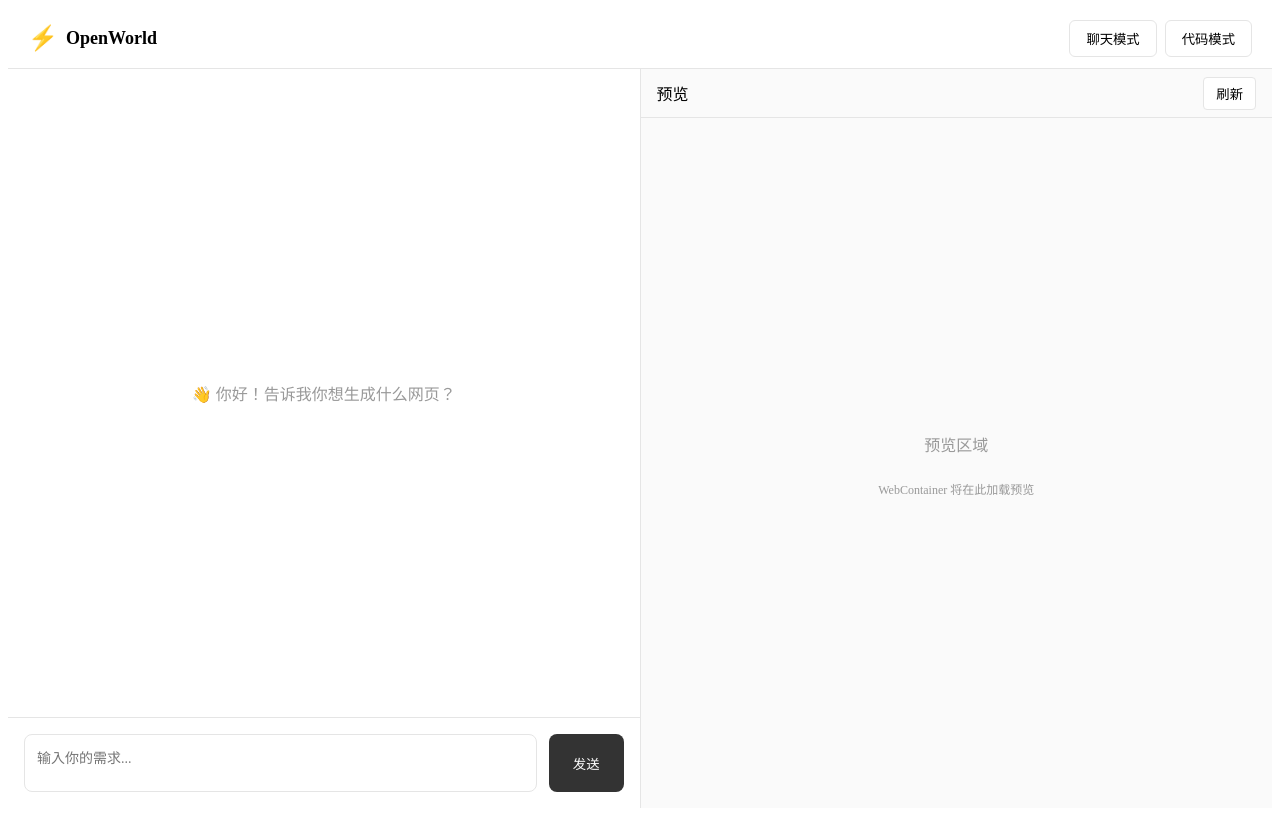
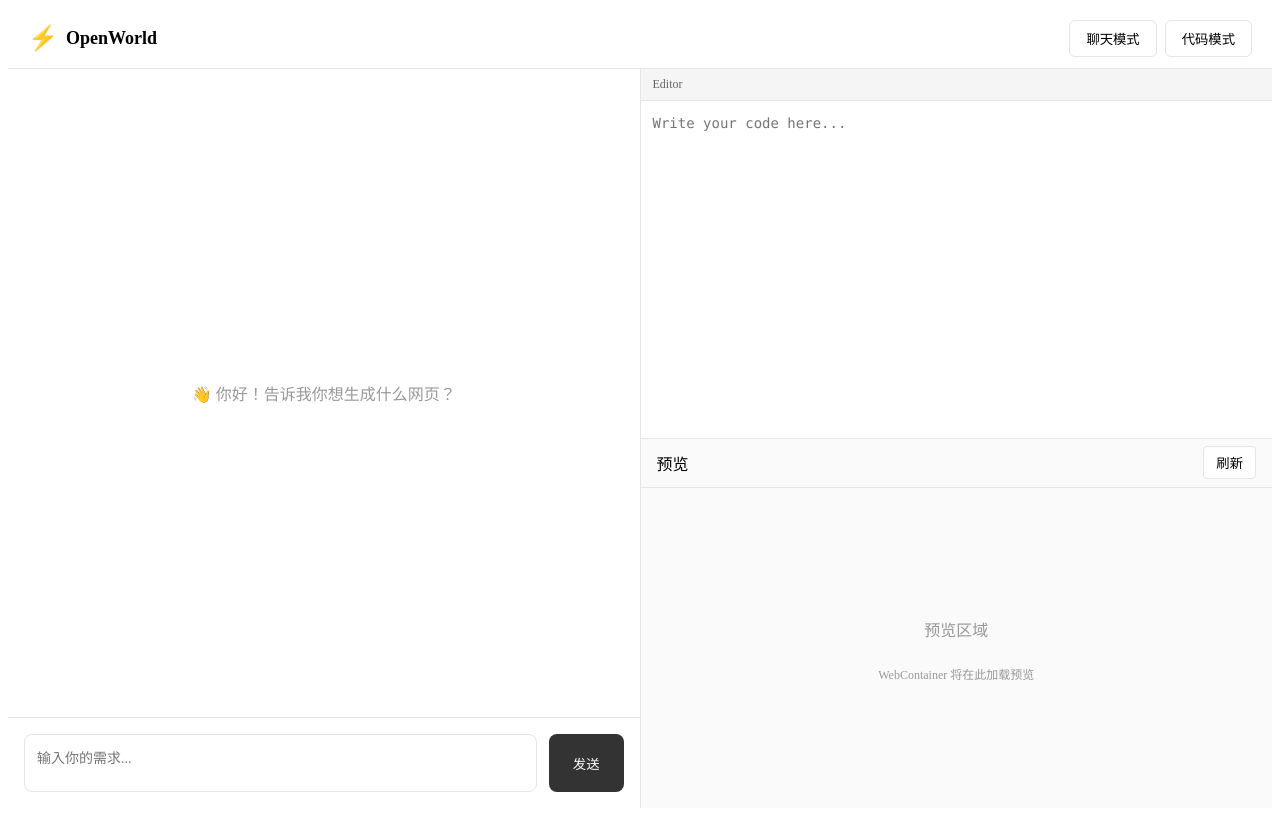
Before and after one commit to cosmic-gao/openworld, a Nuxt app in the folder apps/web/: page / in a window 1280 px wide. Built offline with nearby package versions, Linux system fonts and the light colour scheme.

Commit message:
feat(web): 添加代码模式布局

```diff
--- a/apps/web/pages/index.vue
+++ b/apps/web/pages/index.vue
@@ -10,7 +10,20 @@ const currentMode = useState<'chat' | 'code'>('mode', () => 'chat')
         <ChatPanel />
       </div>
       <div class="right-panel">
-        <PreviewPanel />
+        <template v-if="currentMode === 'chat'">
+          <PreviewPanel />
+        </template>
+        <template v-else>
+          <div class="code-editor-area">
+            <div class="code-editor">
+              <div class="editor-header">Editor</div>
+              <textarea class="code-textarea" placeholder="Write your code here..."></textarea>
+            </div>
+            <div class="code-preview">
+              <PreviewPanel />
+            </div>
+          </div>
+        </template>
       </div>
     </main>
   </div>
@@ -39,4 +52,39 @@ const currentMode = useState<'chat' | 'code'>('mode', () => 'chat')
   width: 50%;
   overflow: hidden;
 }
+
+.code-editor-area {
+  height: 100%;
+  display: flex;
+  flex-direction: column;
+}
+
+.code-editor {
+  flex: 1;
+  display: flex;
+  flex-direction: column;
+  border-bottom: 1px solid #e5e5e5;
+}
+
+.editor-header {
+  padding: 8px 12px;
+  background: #f5f5f5;
+  border-bottom: 1px solid #e5e5e5;
+  font-size: 12px;
+  color: #666;
+}
+
+.code-textarea {
+  flex: 1;
+  padding: 12px;
+  border: none;
+  resize: none;
+  font-family: 'Monaco', 'Menlo', monospace;
+  font-size: 14px;
+  line-height: 1.5;
+}
+
+.code-preview {
+  height: 50%;
+}
 </style>
```
